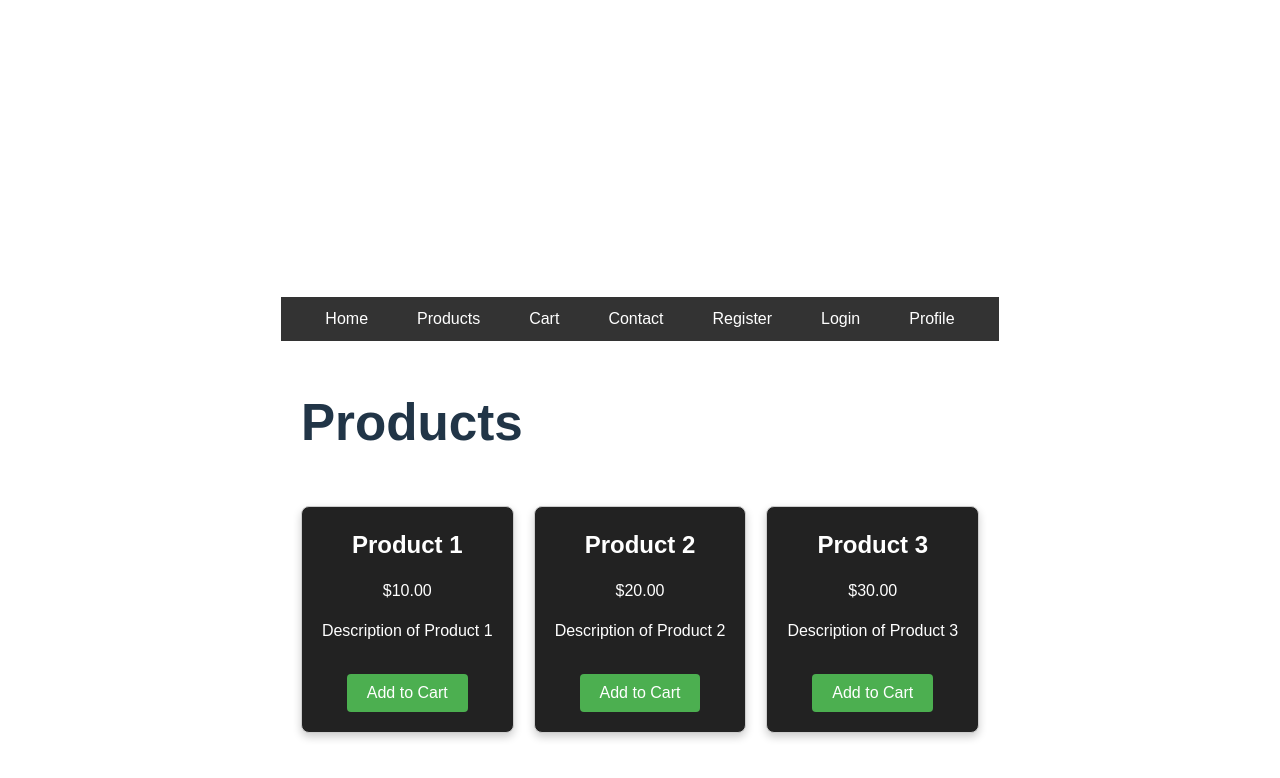
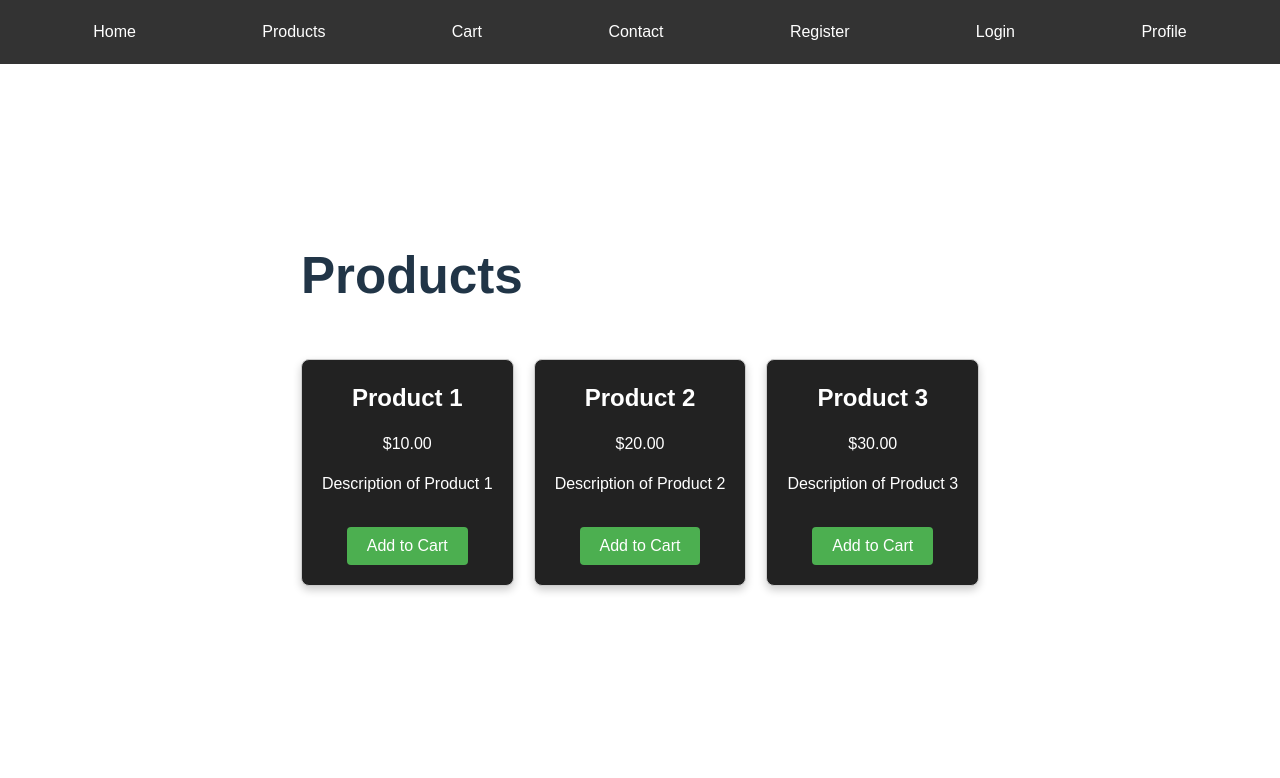
Before and after one commit to AyushiGupta160604/Sparkathon-24-Status200, a React (Vite) app in the folder frontend/: page / in a window 1280 px wide. Shown: the top 778 px of the page. Built offline with nearby package versions, Linux system fonts and the light colour scheme; no server answers.

Commit message:
Updated NavBar.css

```diff
--- a/frontend/src/pages/css/NavBar.css
+++ b/frontend/src/pages/css/NavBar.css
@@ -1,9 +1,15 @@
-/* NavBar.css */
 .navbar {
     background-color: #333;
-    overflow: hidden;
-    padding: 10px 20px;
-    margin-top: 250px;
+    /* overflow: hidden; */
+    padding: 20px 30px;
+    /* margin-top: 250px; */
+    /* New */
+    width: 100%;
+    box-sizing: border-box;
+    position: fixed;
+    top: 0;
+    left: 0;
+    z-index: 1000;
 }
 
 .nav-links {
```
